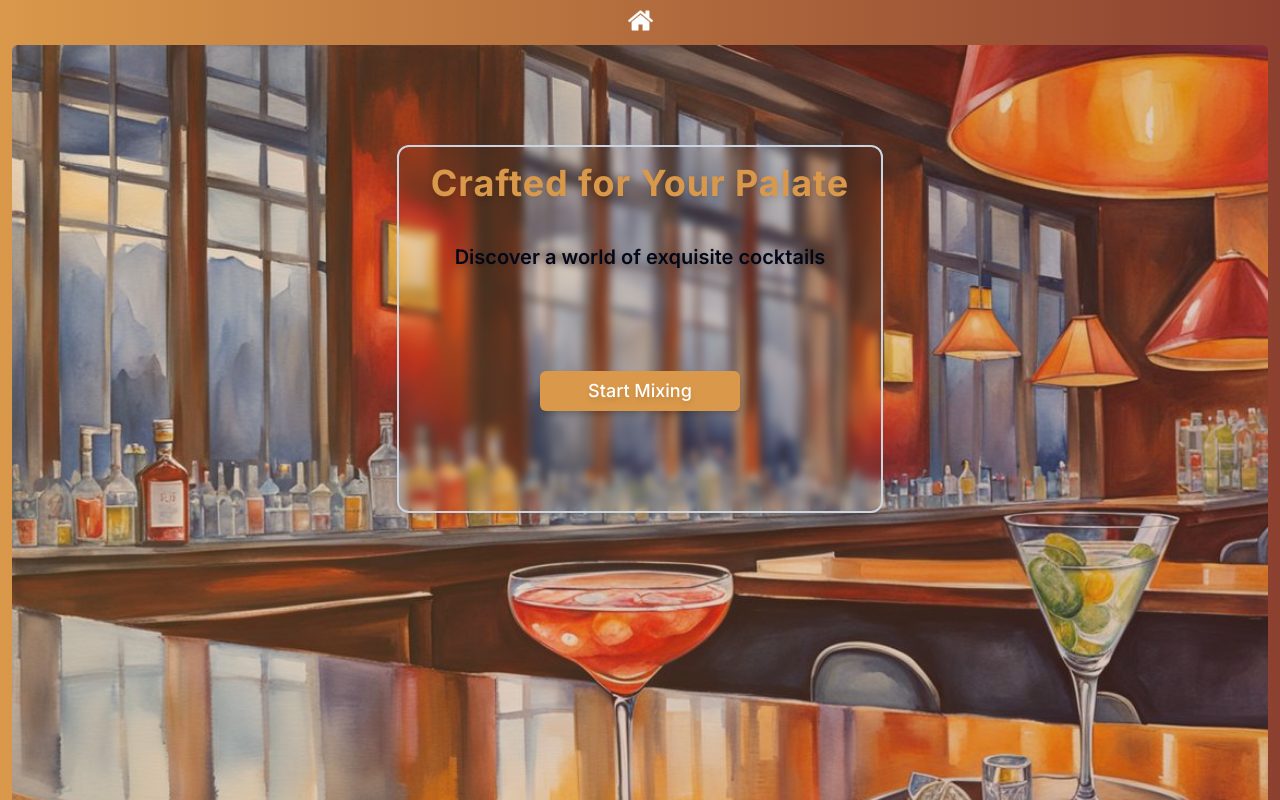
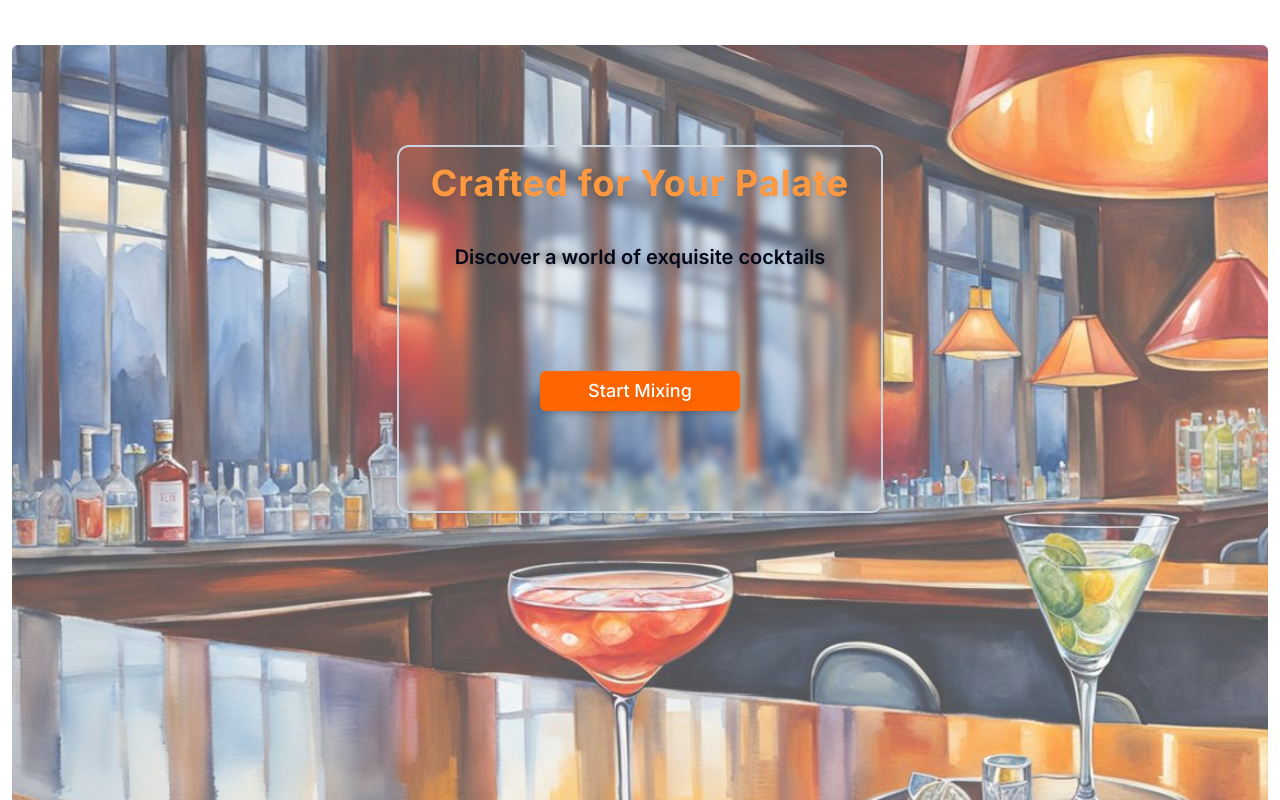
Before and after one commit to kingkwongsta/mixology, a Next.js app: page / in a window 1280 px wide. Shown: the top 800 px of the page. Built offline with nearby package versions, Linux system fonts and the light colour scheme.

Commit message:
Change theme background color to white

```diff
--- a/src/app/components/Welcome.jsx
+++ b/src/app/components/Welcome.jsx
@@ -42,7 +42,7 @@ export default function Welcome({ display }) {
         /> */}
         <div className="absolute inset-0 flex flex-col items-center justify-start mt-[100px] text-center">
           <div className="pt-4 px-8 rounded-xl backdrop-blur-sm hover:border-[#D9984A] border-2 border-slate-300 shadow-lg">
-            <h1 className="text-4xl text-[#D9984A] font-bold mb-10 drop-shadow-md tracking-wide">
+            <h1 className="text-4xl text-[#ff983f] font-bold mb-10 drop-shadow-md tracking-wide">
               Crafted for Your Palate
             </h1>
             <h2 className="text-xl font-semibold drop-shadow-md">
@@ -50,7 +50,7 @@ export default function Welcome({ display }) {
             </h2>
             {/* <h1>{introMessages[randomNum]}</h1> */}
             <Button
-              className="bg-[#D9984A] m-[100px] min-w-[200px] shadow-md text-lg text-slate-700 drop-shadow-lg hover:bg-[#8C4130]"
+              className="bg-[#FF6600] m-[100px] min-w-[200px] shadow-md text-lg text-slate-700 drop-shadow-lg hover:bg-[#8C4130]"
               onClick={() => setQuestionIndex(1)}
             >
               <span className="text-white drop-shadow-md">Start Mixing</span>
--- a/src/app/layout.js
+++ b/src/app/layout.js
@@ -14,8 +14,8 @@ export default function RootLayout({ children }) {
   return (
     <html lang="en">
       <body
-        // className={`${inter.className} bg-gradient-to-r from-[#9BF2F2] to-[#F2ADA7]`}
-        className={`${inter.className} bg-gradient-to-r from-[#D9984A] to-[#8C4130]`}
+          className={`${inter.className} bg-gradient-to-r from-[#ffffff] to-[#ffffff]`}
+        // className={`${inter.className} bg-gradient-to-r from-[#e0e0e0] to-[#F5F5F5]`}
       >
         <ThemeProvider
           attribute="class"
```
